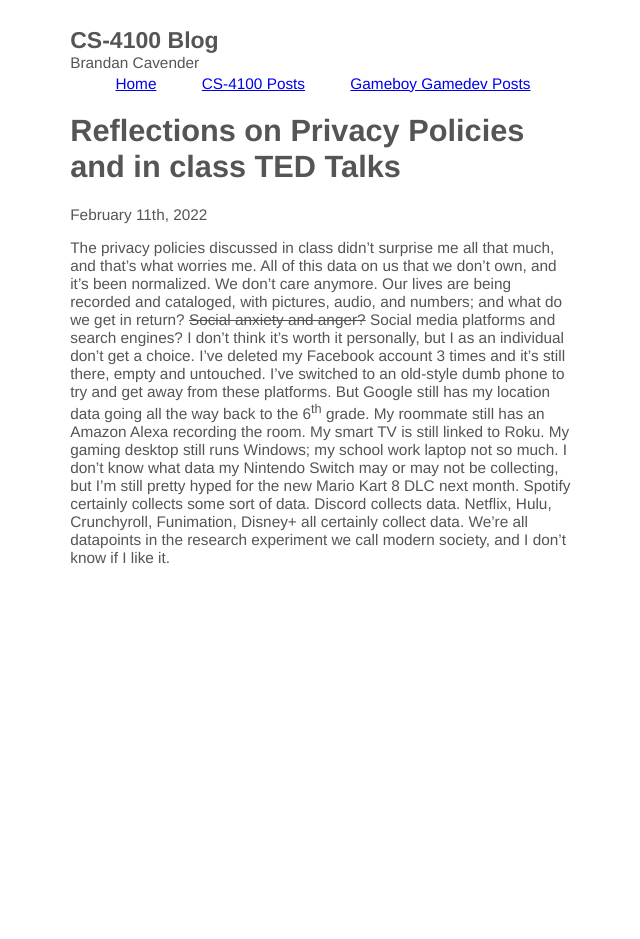
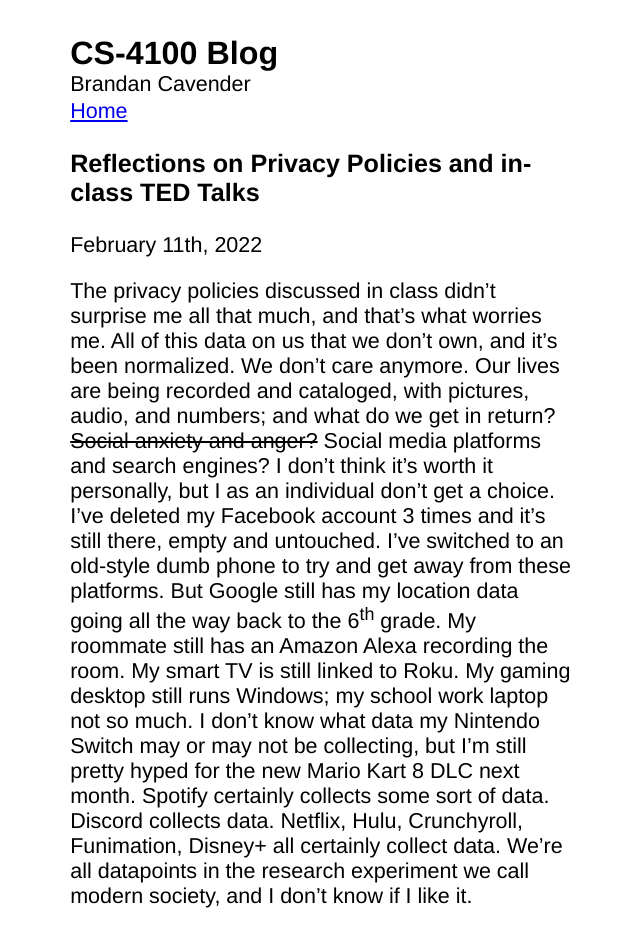
Before and after one commit to cavenderbi/blog, a Jekyll site: the page built from _posts/2022-02-11-privacypolicies.md, in a window 1280 px wide. Shown: the whole page, without its empty margins (317-957 px from the left). Built offline with Jekyll 4.4.1, drawn with Linux system fonts in a browser that asks for light colours; comment, search, counter and statistics services are not loaded; before the commit the page ends 900 px from its top, so only the background shows below that.

Commit message:
Just kidding, this is the last one. :D

```diff
--- a/_layouts/home.html
+++ b/_layouts/home.html
@@ -13,10 +13,6 @@
                     <site-title>
                         <h2>CS-4100 Blog</h2>
                         <p>Brandan Cavender</p>
-                        <ul>
-                            <li><a href="#SeminarPosts">CS-4100 Posts</a></li>
-                            <li><a href="#GBDevPosts">Gameboy Gamedev Posts</a></li>
-                        </ul>
                     </site-title>
                 </wrapper>
             </header>
--- a/_layouts/posts.html
+++ b/_layouts/posts.html
@@ -13,19 +13,15 @@
                     <site-title>
                         <h2>CS-4100 Blog</h2>
                         <p>Brandan Cavender</p>
-                        <ul>
-                            <li><a href="/blog/">Home</a></li>
-                            <li><a href="/blog/#SeminarPosts">CS-4100 Posts</a></li>
-                            <li><a href="/blog/#GBDevPosts">Gameboy Gamedev Posts</a></li>
-                        </ul>
+                        <a href="/blog/">Home</a>
                     </site-title>
                 </wrapper>
             </header>
             <container>
                 {% if page.title %}
-                    <h1>{{page.title}}</h1>
+                    <h3>{{page.title}}</h3>
                 {% else %}
-                    <h1>Untitled Post</h1>
+                    <h3>Untitled Post</h3>
                 {% endif %}
                 {{ page.date | date_to_long_string: "ordinal", "US" }}
                 {{ content }}
--- a/_posts/2022-02-11-privacypolicies.md
+++ b/_posts/2022-02-11-privacypolicies.md
@@ -1,6 +1,6 @@
 ---
 layout: posts
-title: "Reflections on Privacy Policies and in class TED Talks"
+title: "Reflections on Privacy Policies and in-class TED Talks"
 date: 2022-02-11
 categories: Senior_Seminar
 ---
--- a/style.css
+++ b/style.css
@@ -1,6 +1,7 @@
 body {
     font-family: Helvetica, sans-serif;
-    font-size: 1.2vmax;
+    font-size: calc(8px + 1.5vmin);
+    font-size-
     color: #555;
 }
 ul p {
```
Also changed, not shown: 10 other files.
